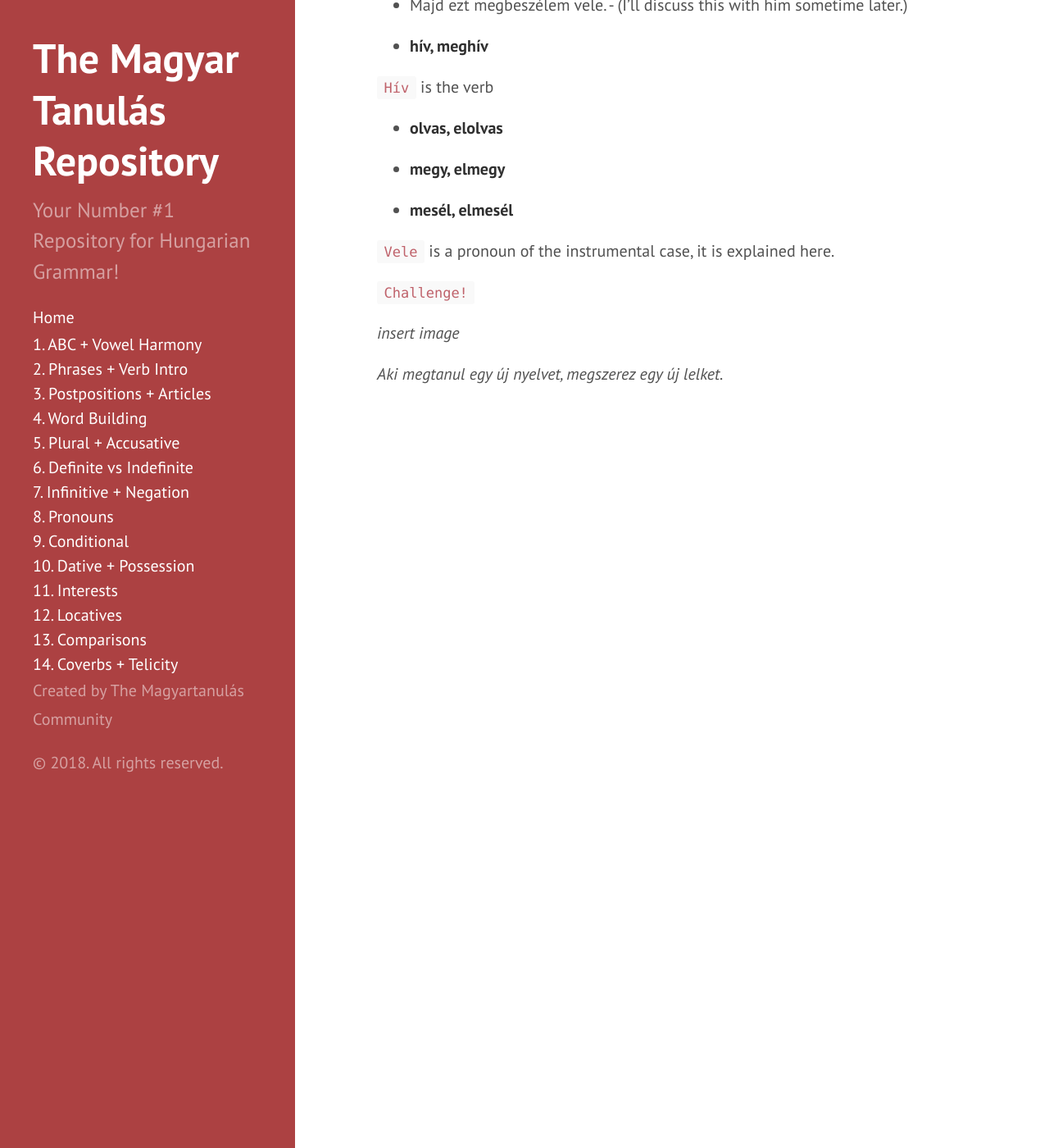
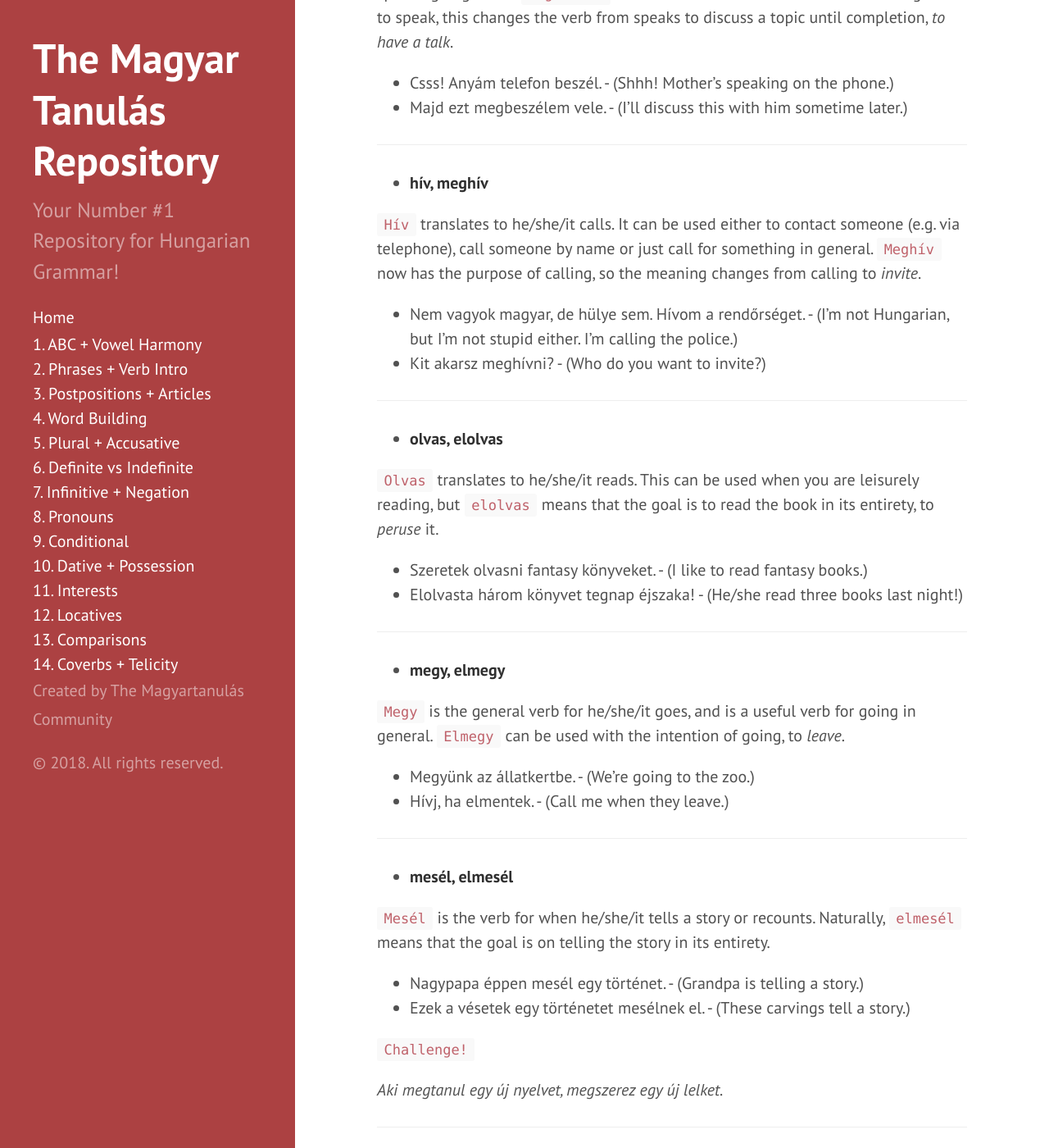
Before and after one commit to Magyartanulas/magyartanulas.github.io, a Jekyll site: the page built from coverbs_telicity.md, in a window 1280 px wide and 1400 px high, scrolled down 2644 px. Shown: the whole window at 82% size. Built offline with Jekyll 4.4.1, drawn with Linux system fonts in a browser that asks for light colours; Markdown is read by kramdown in place of the engine named in the settings; some of the changed text lies outside the part shown.

Commit message:
Update coverbs_telicity.md

```diff
--- a/coverbs_telicity.md
+++ b/coverbs_telicity.md
@@ -26,6 +26,7 @@ This is the same deal with Hungarian so it's important to get these right. Here
 | össze  | together       |
 | haza   | towards home   |
 | vissza | back           |
+| el     | away           |
 
 * Hazamegyek a családomhoz. - (I'm going home to my family.)
 * A távoli fára rámutatott. - (He pointed to the distant tree.)
@@ -58,12 +59,16 @@ The same kind of deal applies in Hungarian, but to a whole lot more verbs. Typic
 * Mit eszel? - (What are you eating?)
 * Megette a répát! - (He/she ate the carrot!)
 
+---
+
 * **lát, meglát**
 
 `Lát` translates to he/she/it sees. It isn't telic, so this is used when you *happen* to see or notice something `Meglát` however puts the goal on seeing, so the meaning changes to *glimpse* or *catch sight of*.
 
 * Nem látod a híres szobort? - (Have you (not) seen the famous statue?)
 * Meglátott egy rókát az erdőben. - (He/she/it caught sight of a deer in the forest.)
+
+---
 
 * **beszél, megbeszél**
 
@@ -72,20 +77,50 @@ The same kind of deal applies in Hungarian, but to a whole lot more verbs. Typic
 * Csss! Anyám telefon beszél. - (Shhh! Mother's speaking on the phone.)
 * Majd ezt megbeszélem vele. - (I'll discuss this with him sometime later.)
 
+---
+
 * **hív, meghív**
 
-`Hív` is the verb
+`Hív` translates to he/she/it calls. It can be used either to contact someone (e.g. via telephone), call someone by name or just call for something in general. `Meghív` now has the purpose of calling, so the meaning changes from calling to *invite*.
+
+* Nem vagyok magyar, de hülye sem. Hívom a rendőrséget. - (I'm not Hungarian, but I'm not stupid either. I'm calling the police.)
+* Kit akarsz meghívni? - (Who do you want to invite?)
+
+---
 
 * **olvas, elolvas**
 
+`Olvas` translates to he/she/it reads. This can be used when you are leisurely reading, but `elolvas` means that the goal is to read the book in its entirety, to *peruse* it.
+
+* Szeretek olvasni fantasy könyveket. - (I like to read fantasy books.)
+* Elolvasta három könyvet tegnap éjszaka! - (He/she read three books last night!)
+
+---
+
 * **megy, elmegy**
+
+`Megy` is the general verb for he/she/it goes, and is a useful verb for going in general. `Elmegy` can be used with the intention of going, to *leave*.
+
+* Megyünk az állatkertbe. - (We're going to the zoo.)
+* Hívj, ha elmentek. - (Call me when they leave.)
+
+---
 
 * **mesél, elmesél**
 
-`Vele` is a pronoun of the instrumental case, it is explained here.
+`Mesél` is the verb for when he/she/it tells a story or recounts. Naturally, `elmesél` means that the goal is on telling the story in its entirety.
+
+* Nagypapa éppen mesél egy történet. - (Grandpa is telling a story.)
+* Ezek a vésetek egy történetet mesélnek el. - (These carvings tell a story.)
+
 
 `Challenge!`
 
-*insert image*
 
 *Aki megtanul egy új nyelvet, megszerez egy új lelket.*
+
+---
+
+`Vele` is a pronoun of the instrumental case, it is explained here.
+
+The topic of telicity is quite hard to wrap the head around, you might want to take a look at this pdf if it helps explain.
```
